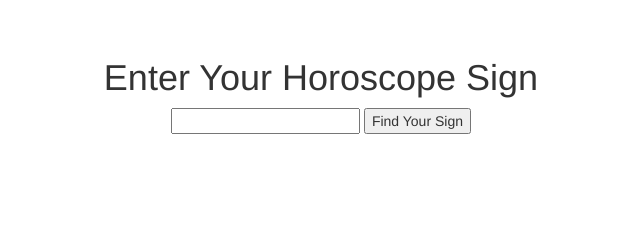
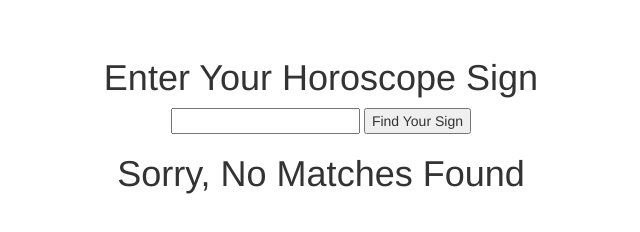
Before and after one commit to mdelbianco9/Zodiac, a plain HTML site: page index.html in a window 1280 px wide. Both pictures are taken after a click on the button "Find Your Sign". Shown: the whole page, without its empty margins (319-959 px from the left). Drawn offline with nearby package versions, Linux system fonts and the light colour scheme.

Commit message:
final js

```diff
--- a/index.html
+++ b/index.html
@@ -19,22 +19,24 @@
 
   </head>
   <body>
+  <!-- Contains Everything -->
   <div class="container">
     <h1>Enter Your Horoscope Sign</h1>
-
+    <!-- Text entered -->
     <input id="sign-input">
-
 
     <button onclick="myfunction()">Find Your Sign</button>
 
     <div id="entertext"></div>
+    <!-- Sign Name -->
 
-    <div>
-      <h1 id="sign-name"></h1>
-    </div>
+    <h1 id="sign-name"></h1>
 
-    <div id="sign-image"></div>
-
+    <!-- Birth dates -->
+    <div id="birth-dates"></div>
+    <!-- Sign Image -->
+    <img id="sign-image" src="">
+    <!-- Attributes of sign -->
     <div id="sign-info"></div>
   </div>
 
--- a/js/main.js
+++ b/js/main.js
@@ -14,64 +14,76 @@ var sign = ["aries",
 			];
 // The characteristics of each sign in the form of an object with 5 names
 var array = [{
-	first: "Aries",
+	first: "ARIES",
+	brith: "March 21 - April 19",
 	attributes: "Honest, Courageous, Passionate, Optimistic, Determined",
-	image: ""
+	image: "img/aries.jpg"
 },
 {
-	first: "Taurus",
+	first: "TAURUS",
+	birth: "April 21 - May 20",
 	attributes: "Patient, Reliable, Devoted, Responsible, Stable",
-	image: ""
+	image: "img/taurus.png"
 },
 {
-	first: "Gemini",
+	first: "GEMINI",
+	birth: "May 21 - June 20",
 	attributes: "Gentle, Curious, Adaptable, Affectionate, Learns Quickly",
-	image: ""
+	image: "img/gemini.jpg"
 },
 {
-	first: "Cancer",
+	first: "CANCER",
+	birth: "June 21 - July 22",
 	attributes: "Loyal, Emotional, Sympathetic, Tenacious, Persuastive",
-	image: ""
+	image: "img/cancer.jpg"
 },
 {
-	first: "Leo",
+	first: "LEO",
+	birth: "July 23 - August 22",
 	attributes: "Creative, Passionate, Generous, Warm-hearted, Cheerful",
-	image: ""
+	image: "img/leo.jpg",
 },
 {
-	first: "Virgo",
+	first: "VIRGO",
+	birth: "August 23 - September 22",
 	attributes: "Loyal, Analytical, Kind, Hardworking, Practical",
-	image: ""
+	image: "img/virgo.jpg"
 },
 {
-	first: "Libra",
+	first: "LIBRA",
+	birth: "September 23 - October 22",
 	attributes: "Cooperative, Social, Fair-minded, Diplomatic, Gracious",
-	image: ""
+	image: "img/libra.jpg"
 },
 {
-	first: "Scorpio",
+	first: "SCORPIO",
+	birth: "October 23 - November 21",
 	attributes: "Brave, Passionate, Recourceful, Stubborn, True friend",
-	image: ""
+	image: "img/scorpio.jpg"
 },
 {
-	first: "Sagittarius",
+	first: "SAGITTARIUS",
+	birth: "November 22 - December 21",
 	attributes: "Generous, Idealistic, Sense of Humor, Adventurous, Enthusiastic",
-	image: ""
+	image: "img/sagittarius.jpg"
 },
 {
-	first: "Caricorn",
+	first: "CAPRICORN",
+	birth: "December 22 - January 19",
 	attributes: "Disiplined, Responsible, Self-control, Independant, Leader",
-	image: ""
+	image: "img/capricorn.jpg"
 },
 {
-	first: "Aquarius",
+	first: "AQUARIUS",
+	birth: "January 20 - February 18",
 	attributes: "Humanitarian, Progressive, Original, Loving, Intellectual",
-	image: ""
+	image: "img/aquarius.jpg"
 },
 {
-	first: "Pisces",
+	first: "PISCES",
+	birth: "February 19 - March 20",
 	attributes: "Intuitive, Artistic, Gentle, Wise, Musical",
-	image: ""
+	image: "img/pisces.jpg"
 }
 ];
 
@@ -82,19 +94,30 @@ var array = [{
  	// "for loop" is working
  	// "myfunction" wont restart after it returns correct value
 function myfunction() {
-	//
+	// Loops through the array to find the correct sign name
 	for (var i = 0; i < array.length; i++){
  		// goes and gets value of entered text
  		var inputdata = document.getElementById("sign-input").value;
- // compares input text value to value of a sign name
- 	if (inputdata == array[i].first) {
+ 	// compares input text value to value of a sign name
+ 	if (inputdata.toUpperCase() === array[i].first) {
  		console.log("Pulling from array works");
  		// Displays Name of sign
  		document.getElementById("sign-name").innerHTML = array[i].first;
+ 		// Displays birthdates of each sign
+ 		document.getElementById("birth-dates").innerHTML = array[i].birth;
  		// Displays image
-
+ 		document.getElementById("sign-image").src = array[i].image;
  		// Displays Lits of Attributes
  		document.getElementById("sign-info").innerHTML = array[i].attributes;
- 	}
- 	}
+ 		// Allows the function to restart
+ 		return;
+ 	};
+ 	// If "if" statment fails this will be done
+ 	console.log("no matches found")
+ 	document.getElementById("sign-name").innerHTML = "Sorry, No Matches Found"
+ 	document.getElementById("birth-dates").innerHTML = "";
+ 	document.getElementById("sign-image").src = "";
+ 	document.getElementById("sign-info").innerHTML = "";
+
+ 	};
  };
```
Also changed, not shown: img/aquarius.jpg (added), img/aries.jpg (added), img/cancer.jpg (added), img/capricorn.jpg (added), img/gemini.jpg (added), img/leo.jpg (added), img/libra.jpg (added), img/pisces.jpg (added), img/sagittarius.jpg (added), img/scorpio.jpg (added), img/taurus.png (added), img/virgo.jpg (added).
